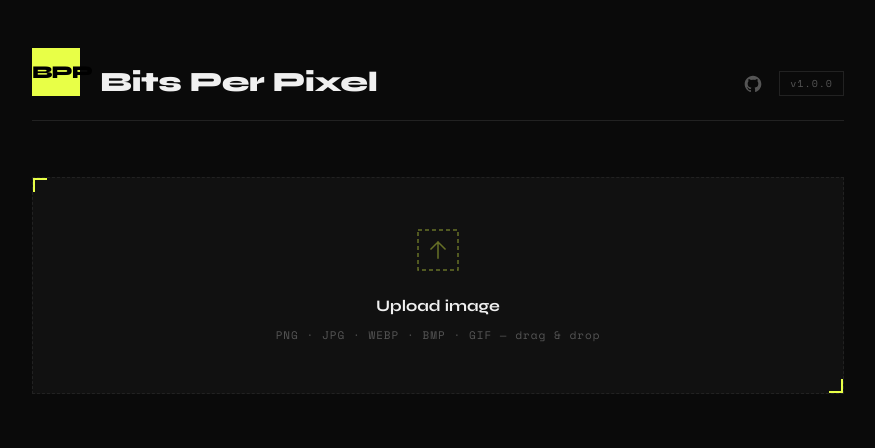
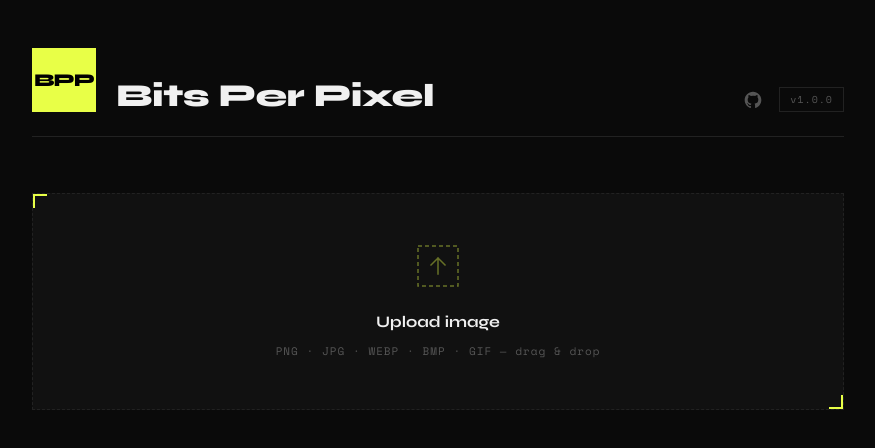
Before and after one commit to ykropchik/bpp-calculator, a React (Vite) app: page / in a window 1280 px wide. Shown: the top 448 px of the page, without its empty margins (202-1077 px from the left). Built offline with nearby package versions, Linux system fonts and the light colour scheme.

Commit message:
Fix logo and title

```diff
--- a/src/components/Header.module.scss
+++ b/src/components/Header.module.scss
@@ -12,30 +12,27 @@
 }
 
 .logoMark {
-	width: 48px;
-	height: 48px;
+	width: 64px;
+	height: 64px;
 	background: var(--accent);
-	display: grid;
-	place-items: center;
+	display: flex;
+	justify-content: center;
+	align-items: center;
 	flex-shrink: 0;
-
-	span {
 	font-family: 'Syne', sans-serif;
 	font-weight: 800;
 	font-size: 18px;
 	color: #000;
 	letter-spacing: -1px;
 }
-}
 
 .headerText {
-	h1 {
 	font-family: 'Syne', sans-serif;
-		font-size: 28px;
+	font-size: 32px;
 	font-weight: 800;
 	letter-spacing: -0.5px;
 	line-height: 1;
-	}
+	margin: 0;
 }
 
 .headerRightSide {
--- a/src/components/Header.tsx
+++ b/src/components/Header.tsx
@@ -4,10 +4,10 @@ import styles from './Header.module.scss';
 function Header() {
 	return (
 		<header className={styles.header}>
-			<div className={styles.logoMark}><span>BPP</span></div>
-			<div className={styles.headerText}>
-				<h1>Bits Per Pixel</h1>
-			</div>
+			<div className={styles.logoMark}>BPP</div>
+			<h1 className={styles.headerText}>
+				Bits Per Pixel
+			</h1>
 			<div className={styles.headerRightSide}>
 				<a
 					className={styles.githubLink}
```
Lines whose indentation alone changed are shown as unchanged.
